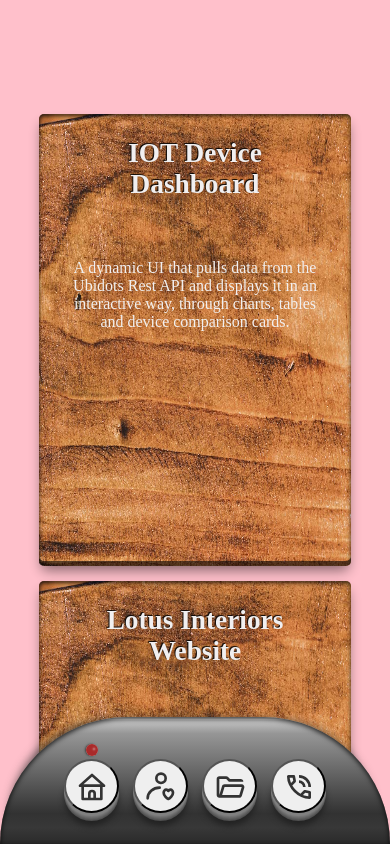
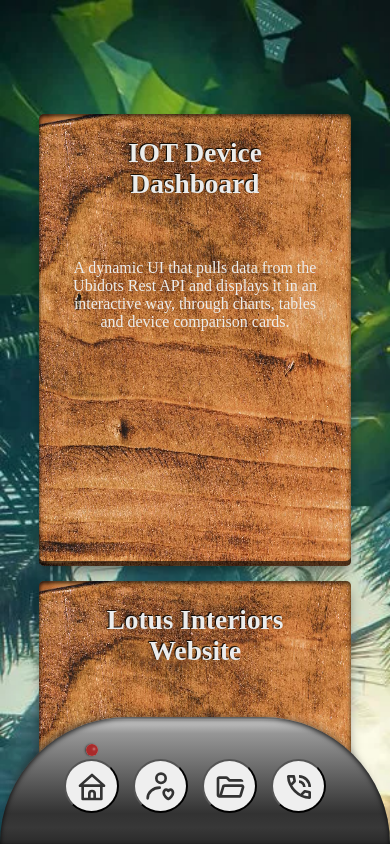
Before and after one commit to Liv4-code/planet-portfolio-site, a React (Create React App) app: page /projects in a window 390 px wide. Shown: the top 844 px of the page. Built offline with nearby package versions, Linux system fonts and the light colour scheme; a web font is replaced by a local one.

Commit message:
Removed box shadow for mobile nav buttons

```diff
--- a/src/App.scss
+++ b/src/App.scss
@@ -75,13 +75,13 @@
             0px 8px rgba(78, 78, 78, 1), 0px 14px 6px -1px rgb(34, 34, 34);
     }
 
-    // .navigation__button:hover {
-    //     transform: translate(0px, 1.8px);
-    //     box-shadow: 0px 3px rgba(128, 128, 128, 1),
-    //         0px 4px rgba(118, 118, 118, 1), 0px 5px rgba(108, 108, 108, 1),
-    //         0px 6px rgba(98, 98, 98, 1), 0px 7px rgba(88, 88, 88, 1),
-    //         0px 8px rgba(78, 78, 78, 1), 0px 10px 6px -1px rgb(34, 34, 34);
-    // }
+    .navigation__button:hover {
+        transform: translate(0px, 1.8px);
+        box-shadow: 0px 3px rgba(128, 128, 128, 1),
+            0px 4px rgba(118, 118, 118, 1), 0px 5px rgba(108, 108, 108, 1),
+            0px 6px rgba(98, 98, 98, 1), 0px 7px rgba(88, 88, 88, 1),
+            0px 8px rgba(78, 78, 78, 1), 0px 10px 6px -1px rgb(34, 34, 34);
+    }
 
     .navigation__button span {
         background: linear-gradient(#bcc6cc, #eee, #bcc6cc);
@@ -108,6 +108,12 @@
         .navigation__button {
             height: 54px;
             width: 55px;
+            box-shadow: none;
+        }
+
+        .navigation__button:hover {
+            transform: none;
+            box-shadow: none;
         }
 
         .navigation__button span {
--- a/src/Projects.scss
+++ b/src/Projects.scss
@@ -7,7 +7,6 @@
 $breakpoint-xsml-cellphone: 400px;
 
 .projects-container {
-    background-color: pink;
     height: 100vh;
     position: relative;
     display: flex;
@@ -61,29 +60,29 @@
     }
 }
 
-// .projects-container::before {
-//     content: "";
-//     display: block;
-//     position: absolute;
-//     background-size: cover;
-//     background-repeat: no-repeat;
-//     height: 100vh;
-//     width: 100vw;
-//     animation: fade-in-projects 4s ease-in-out 1;
-//     animation-fill-mode: forwards;
-// }
+.projects-container::before {
+    content: "";
+    display: block;
+    position: absolute;
+    background-size: cover;
+    background-repeat: no-repeat;
+    height: 100vh;
+    width: 100vw;
+    animation: fade-in-projects 4s ease-in-out 1;
+    animation-fill-mode: forwards;
+}
 
-// @keyframes fade-in-projects {
-//     from {
-//         opacity: 0%;
-//         background-image: url("./assets/forest.webp");
-//     }
+@keyframes fade-in-projects {
+    from {
+        opacity: 0%;
+        background-image: url("./assets/forest.webp");
+    }
 
-//     to {
-//         opacity: 100%;
-//         background-image: url("./assets/forest.webp");
-//     }
-// }
+    to {
+        opacity: 100%;
+        background-image: url("./assets/forest.webp");
+    }
+}
 
 @keyframes fade-in-card {
     from {
```
Also changed, not shown: src/Projects.js (+0 -13 lines).
